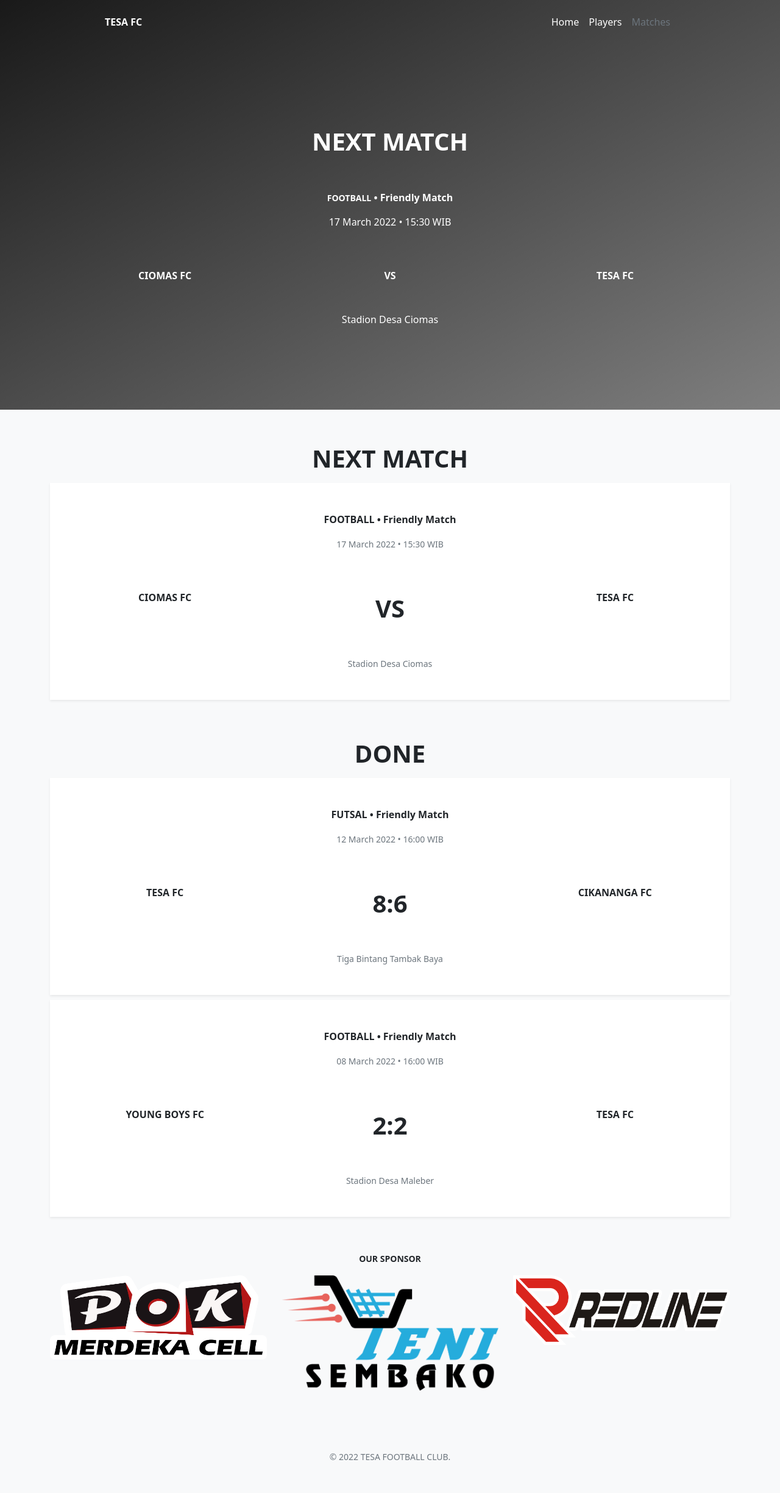
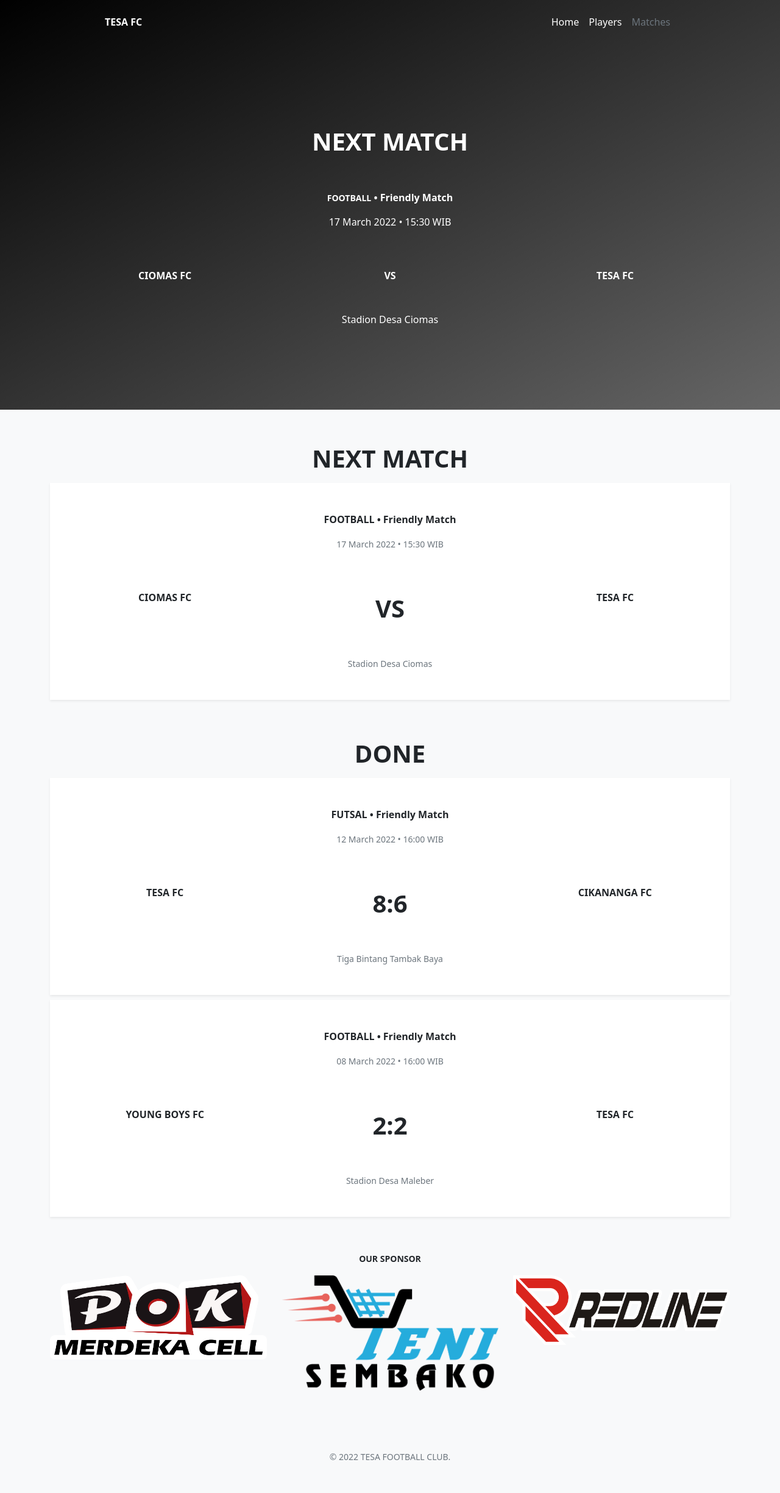
Before and after one commit to tesafc/www2, a Jekyll site: the page built from matches.html, in a window 1280 px wide. Shown: the whole page at 61% size. Built offline with Jekyll 4.4.1, drawn with Linux system fonts in a browser that asks for light colours.

Commit message:
Update header-match.html

```diff
--- a/_includes/header-match.html
+++ b/_includes/header-match.html
@@ -1,5 +1,5 @@
 <header>
-  <div class="text-white" style="height: 680px; background-image: linear-gradient(to bottom right, rgba(0, 0, 0, 0.9), rgba(0, 0, 0, 0.7), rgba(0, 0, 0, 0.5)), url('{{ page.image }}'); background-size: cover; background-position: center; background-repeat: no-repeat;">
+  <div class="text-white" style="height: 680px; background-image: linear-gradient(to bottom right, rgba(0, 0, 0, 1), rgba(0, 0, 0, 0.8), rgba(0, 0, 0, 0.6)), url('{{ page.image }}'); background-size: cover; background-position: center; background-repeat: no-repeat;">
     <div class="container pt-3">
       <div class="d-flex flex-wrap align-items-center justify-content-center justify-content-md-between">
         <a href="/" class="d-flex align-items-center col-md-3 text-white text-decoration-none fw-bold">{{ site.title }}</a>
```
